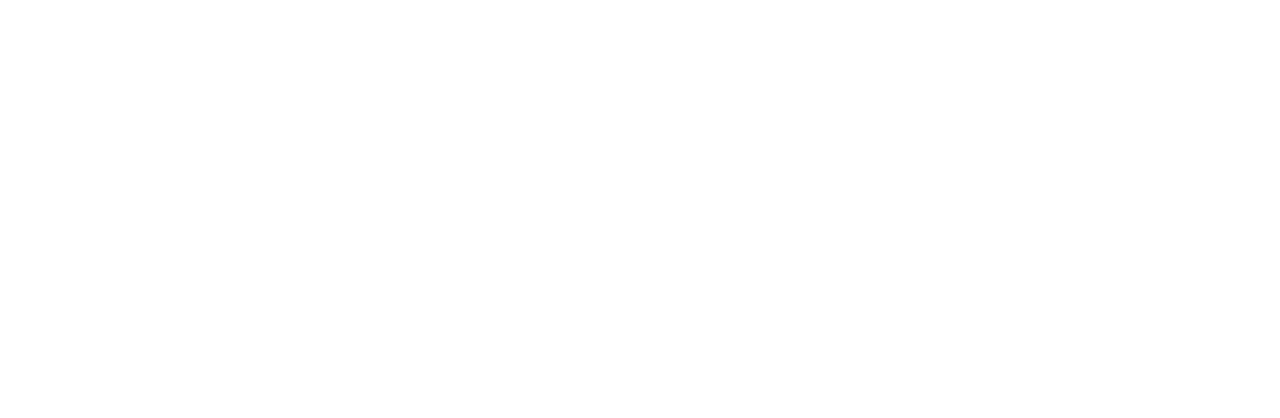
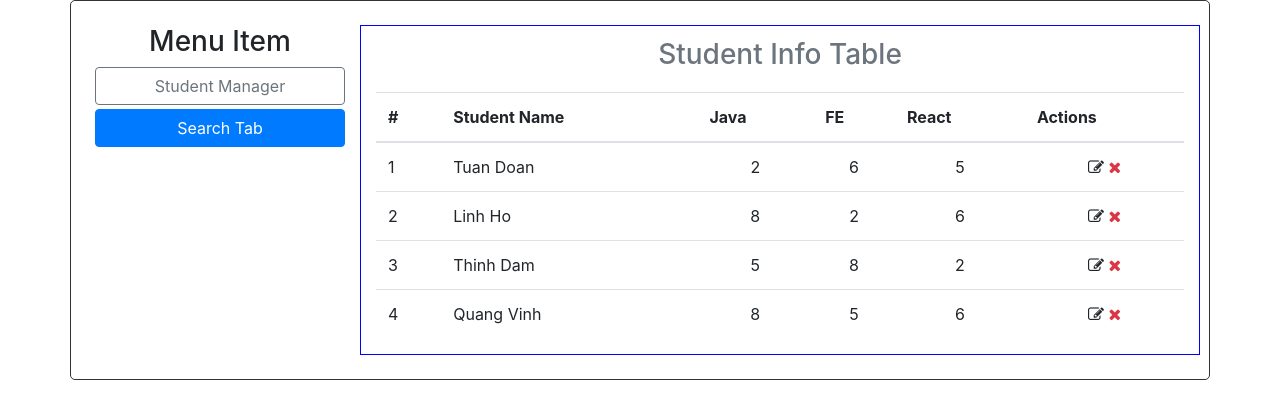
Before and after one commit to khoanguyen84/StudentReactJS, a website: page index.html in a window 1280 px wide. Drawn offline with nearby package versions, Linux system fonts and the light colour scheme.

Commit message:
render student list

```diff
--- a/index.html
+++ b/index.html
@@ -4,9 +4,37 @@
     <meta charset="UTF-8">
     <meta http-equiv="X-UA-Compatible" content="IE=edge">
     <meta name="viewport" content="width=device-width, initial-scale=1.0">
-    <title>Document</title>
+    <title>Student Mangement</title>
+    <link rel="stylesheet" href="node_modules/bootstrap/dist/css/bootstrap.min.css">
+    <link rel="stylesheet" href="node_modules/fontawesome-4.7/css/font-awesome.min.css">
 </head>
 <body>
-
+    <div class="container p-4" style="border:1px solid #333; border-radius: 5px;">
+        <div class="row">
+            <div class="col-md-3">
+                <h3 class="text-center">Menu Item</h3>
+                <button class="btn btn-outline-secondary d-block w-100 mb-1">Student Manager</button>
+                <button class="btn btn-primary d-block w-100">Search Tab</button>
+            </div>
+            <div class="col-md-9" style="border:1px solid #0000ff">
+                <table class="table" >
+                    <caption class="text-center display-5" style="caption-side: top;"><h3>Student Info Table</h3></caption>
+                    <thead>
+                        <tr>
+                            <th>#</th>
+                            <th>Student Name</th>
+                            <th>Java</th>
+                            <th>FE</th>
+                            <th>React</th>
+                            <th>Actions</th>
+                        </tr>
+                    </thead>
+                    <tbody>
+                    </tbody>
+                </table>
+            </div>
+        </div>
+    </div>
+    <script src="scripts/student.js"></script>
 </body>
 </html>
--- /dev/null
+++ b/scripts/student.js
@@ -0,0 +1,30 @@
+const filePath = "./student-data.json";
+function renderStudent() {
+  fetch(filePath)
+    .then(function (response) {
+      return response.json();
+    })
+    .then(function (students) {
+        let htmls = students.map(function(student){
+            return `
+                <tr>
+                    <td>${student.id}</td>
+                    <td>${student.studentName}</td>
+                    <td class="text-center">${student.java}</td>
+                    <td class="text-center">${student.fe}</td>
+                    <td class="text-center">${student.react}</td>
+                    <td class="text-center">
+                        <i class="fa fa-edit"></i>
+                        <i class="fa fa-times text-danger"></i>
+                    </td>
+                </tr>
+            `;
+        })
+        document.querySelector('.table>tbody').innerHTML = htmls.join("");
+    });
+}
+
+
+(function(){
+    renderStudent();
+})()
--- /dev/null
+++ b/student-data.json
@@ -0,0 +1,31 @@
+[
+    {
+        "id": 1,
+        "studentName" : "Tuan Doan",
+        "java" : 2,
+        "fe" : 6,
+        "react" : 5
+    },
+    {
+        "id": 2,
+        "studentName" : "Linh Ho",
+        "java" : 8,
+        "fe" : 2,
+        "react" : 6
+    },
+    {
+        "id": 3,
+        "studentName" : "Thinh Dam",
+        "java" : 5,
+        "fe" : 8,
+        "react" : 2
+    }
+    ,
+    {
+        "id": 4,
+        "studentName" : "Quang Vinh",
+        "java" : 8,
+        "fe" : 5,
+        "react" : 6
+    }
+]
```
